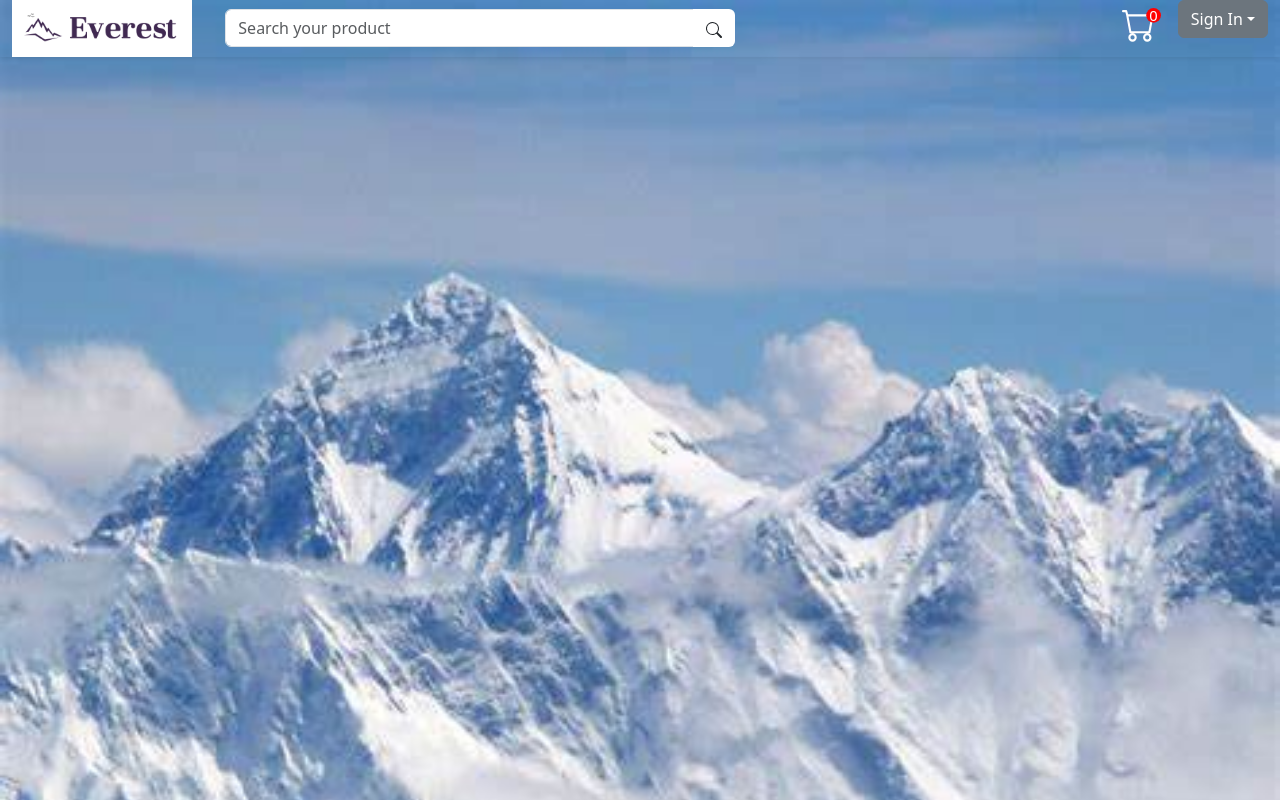
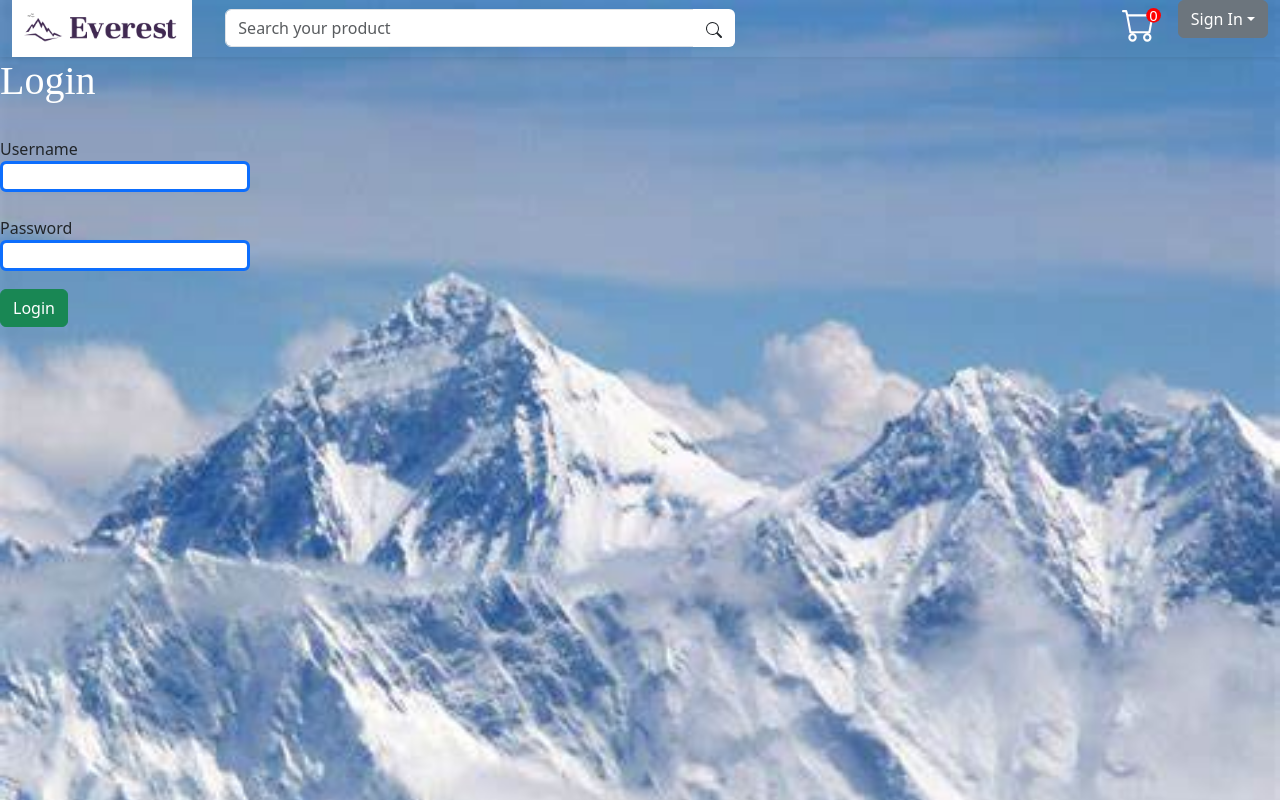
Before and after one commit to Anna-Elisabeth/LeoAnna_FE, a React (Create React App) app: page /existing in a window 1280 px wide. Built offline with nearby package versions, Linux system fonts and the light colour scheme.

Commit message:
login and appjs ?

```diff
--- a/src/App.js
+++ b/src/App.js
@@ -10,6 +10,7 @@ import EditItems from './Components/Items/EditItems';
 import Customers from './Components/Customer/Customer';
 import EditCustomer from './Components/Customer/EditCustomer';
 import Basket from './Components/Basket/CustomerItems';
+import LoginCustomer from './Components/Customer/ExistingCustomer';
 
 function App() {
   return (
@@ -18,7 +19,7 @@ function App() {
       <Routes>
         <Route path='/' />
         <Route path='/items' element={<Items />} />
-        <Route path='/existing' />
+        <Route path='/existing' element={<LoginCustomer/>} />
         <Route path='/customer' element={<Customers />} />
         <Route path='/items/edit/:id' element={<EditItems />} />
         <Route path='/customer/edit/:id' element={<EditCustomer />} />
--- a/src/Components/Customer/ExistingCustomer.jsx
+++ b/src/Components/Customer/ExistingCustomer.jsx
@@ -13,7 +13,7 @@ function LoginCustomer(props) {
 
     function GetCustomer() {
 
-    axios.get("http://localhost:8082/customer/get")
+    axios.get("http://localhost:8082/customer/get/" + params.id)
         .then(response => {
             console.log(response);
             getUsername("");
@@ -48,10 +48,10 @@ return (<form onSubmit={e => {
     />
     <div className="mt-2">
     <button onClick={() =>
-              navigate("/customer/get/" + props.id)
+              navigate("/customer/:id/" + props.id)
             }style={{marginTop: "10px"}} type="submit" className="btn btn-success btn-md">
               {" "}
-              Edit Item{" "}
+              Login{" "}
             </button>
     </div>
 </form>
```
